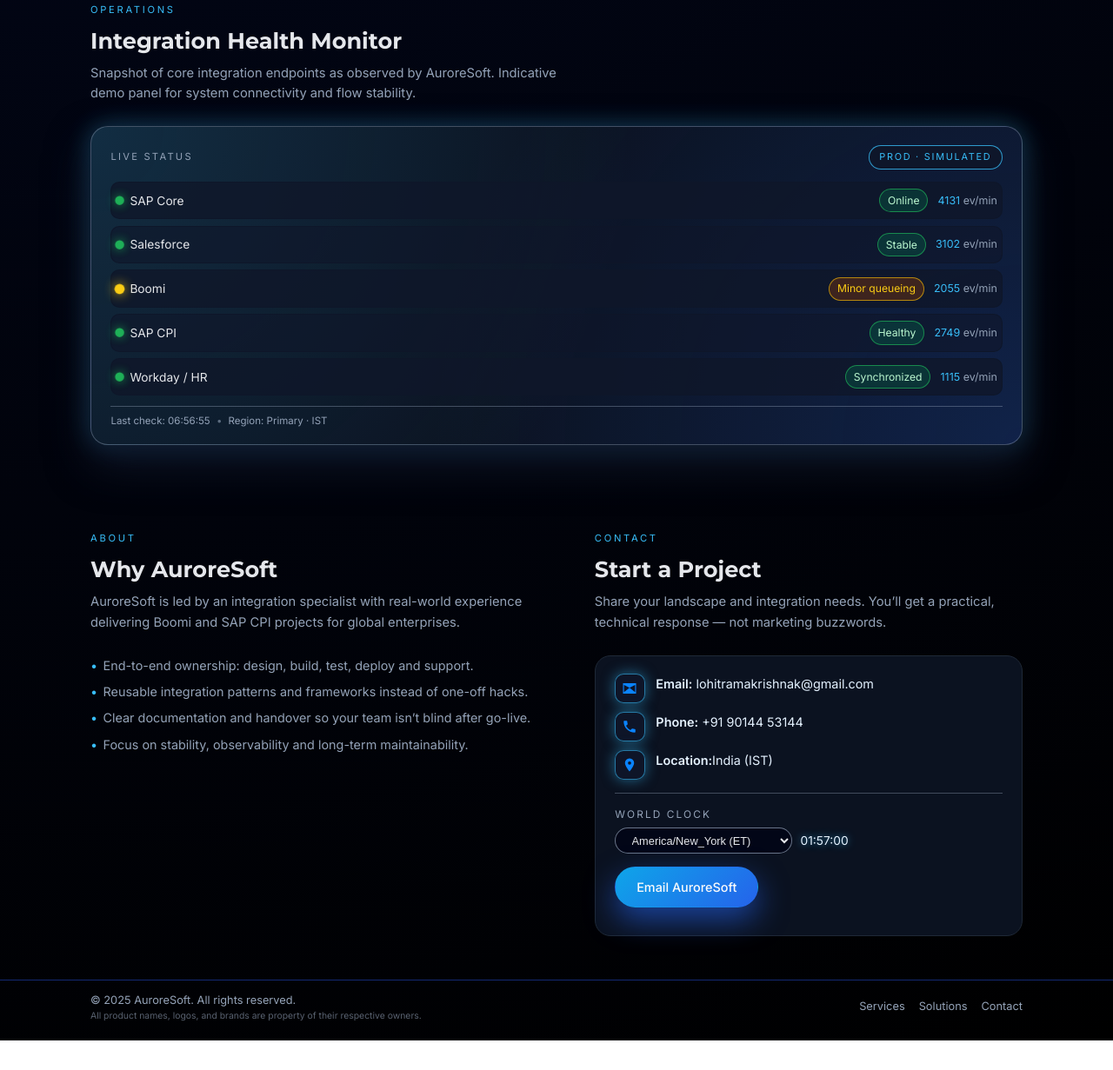
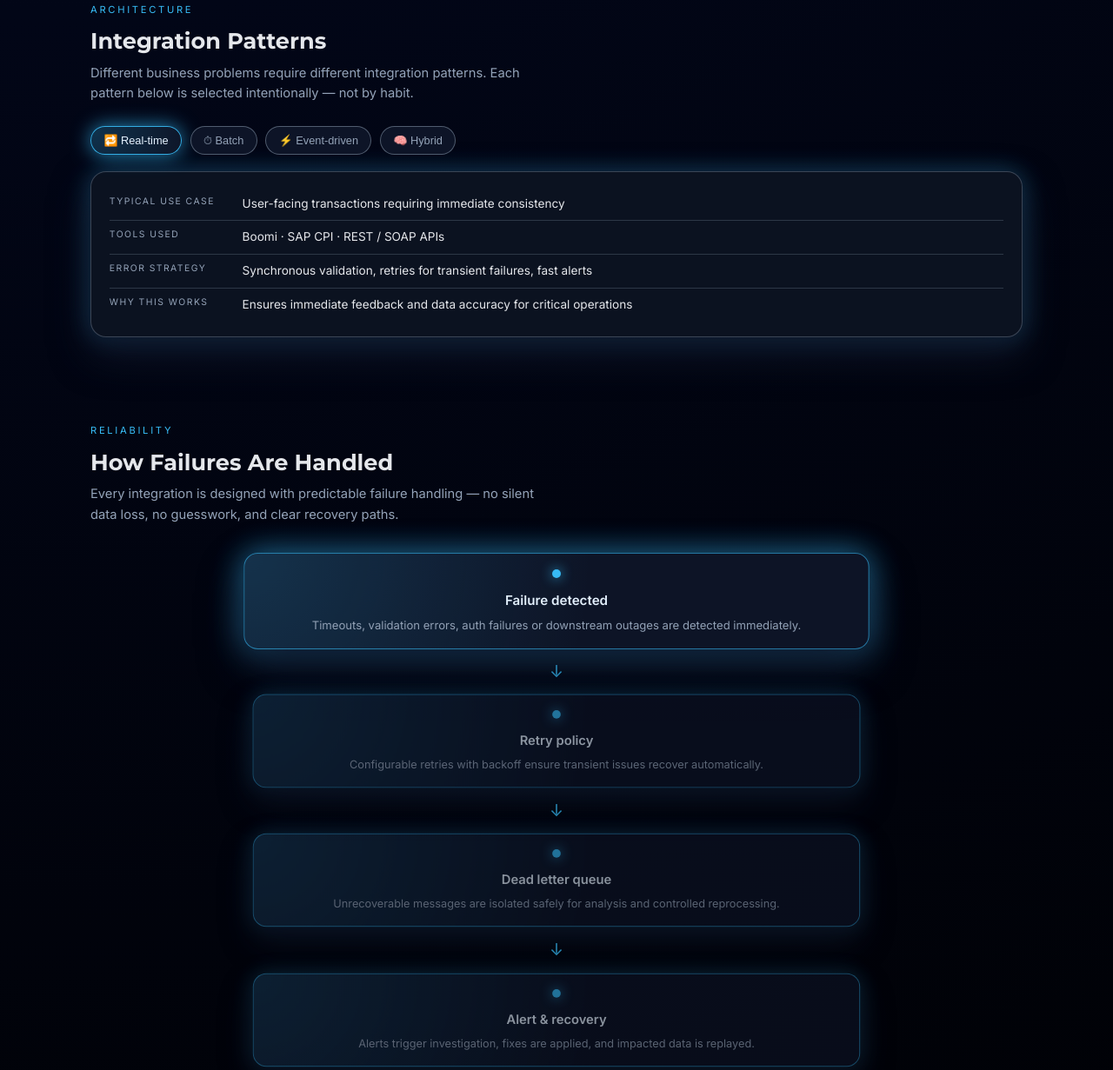
Before and after one commit to LohitramakrishnaK/AuroreSoft, a plain HTML site: page index.html in a window 1280 px wide. Shown: the part 1718-2949 px from the top of the page at 87% size. Before the commit the page ends 2915 px from the top, so only its background shows below. Drawn offline with Linux system fonts and the light colour scheme.

Commit message:
Update ARCHITECTURE AND SOLUTION index.html
Update ARCHITECTURE AND SOLUTION index.html

```diff
--- a/index.html
+++ b/index.html
@@ -849,107 +849,7 @@ html {
     font-size: 0.8rem;
     color: var(--text-main);
 }
-/* ===== Integration Health Monitor Widget ===== */
-
-.health-widget {
-    background: radial-gradient(circle at top left, rgba(56,189,248,0.16), transparent 55%),
-                radial-gradient(circle at bottom right, rgba(37,99,235,0.20), transparent 60%),
-                var(--bg-panel);
-    border-radius: 20px;
-    border: 1px solid rgba(148,163,184,0.4);
-    padding: 1.3rem 1.4rem 1.1rem;
-    box-shadow: 0 22px 50px rgba(15,23,42,0.9),
-                0 0 28px rgba(56,189,248,0.35);
-    font-size: 0.86rem;
-}
-
-.health-header {
-    display: flex;
-    justify-content: space-between;
-    align-items: center;
-    margin-bottom: 0.9rem;
-}
-
-.health-label {
-    text-transform: uppercase;
-    letter-spacing: 0.2em;
-    font-size: 0.7rem;
-    color: var(--text-muted);
-}
-
-.health-env-pill {
-    font-size: 0.68rem;
-    text-transform: uppercase;
-    letter-spacing: 0.16em;
-    padding: 0.25rem 0.7rem;
-    border-radius: 999px;
-    border: 1px solid rgba(56,189,248,0.8);
-    color: var(--primary-soft);
-    background: rgba(15,23,42,0.9);
-}
-
-.health-rows {
-    display: flex;
-    flex-direction: column;
-    gap: 0.45rem;
-    margin-bottom: 0.7rem;
-}
-
-.health-row {
-    display: flex;
-    justify-content: space-between;
-    align-items: center;
-    padding: 0.45rem 0.3rem;
-    border-radius: 10px;
-    background: rgba(15,23,42,0.6);
-    border: 1px solid rgba(15,23,42,0.9);
-}
-
-.health-row:nth-child(odd) {
-    background: rgba(15,23,42,0.8);
-}
-
-.health-system {
-    display: flex;
-    align-items: center;
-    gap: 0.45rem;
-    color: var(--text-main);
-}
-
-.health-meta {
-    display: flex;
-    align-items: center;
-    gap: 0.7rem;
-}
-
-.health-status {
-    font-size: 0.76rem;
-    padding: 0.18rem 0.55rem;
-    border-radius: 999px;
-    border: 1px solid transparent;
-}
-
-.health-status.ok {
-    border-color: rgba(34,197,94,0.6);
-    color: #bbf7d0;
-    background: rgba(6,95,70,0.4);
-}
-
-.health-status.warn {
-    border-color: rgba(234,179,8,0.7);
-    color: #facc15;
-    background: rgba(120,53,15,0.45);
-}
-
-.health-metric {
-    font-family: "Inter", monospace;
-    font-size: 0.78rem;
-    color: var(--text-muted);
-}
-
-.health-events {
-    color: var(--primary-soft);
-}
+/
 
 /* Dots */
 .health-dot {
@@ -1020,6 +920,78 @@ html {
     line-height: 1.1;
     text-align: left;
 }
+/* ===== Failure Handling Widget ===== */
+
+.failure-flow {
+  max-width: 720px;
+  margin: 2rem auto 0;
+  display: flex;
+  flex-direction: column;
+  align-items: center;
+  gap: 0.6rem;
+}
+
+.failure-step {
+  width: 100%;
+  background: radial-gradient(
+      circle at top left,
+      rgba(56,189,248,0.18),
+      transparent 55%
+    ),
+    rgba(15,23,42,0.95);
+  border: 1px solid rgba(56,189,248,0.6);
+  border-radius: 16px;
+  padding: 1rem 1.2rem;
+  text-align: center;
+  box-shadow:
+    0 18px 40px rgba(15,23,42,0.9),
+    0 0 24px rgba(56,189,248,0.35);
+  opacity: 0.6;
+  transform: scale(0.97);
+  transition: all 0.4s ease;
+}
+
+.failure-step h4 {
+  margin-bottom: 0.35rem;
+  font-size: 0.95rem;
+  color: #e5f2ff;
+}
+
+.failure-step p {
+  font-size: 0.82rem;
+  color: var(--text-muted);
+}
+
+.failure-step.active {
+  opacity: 1;
+  transform: scale(1);
+  box-shadow:
+    0 22px 55px rgba(15,23,42,0.95),
+    0 0 36px rgba(56,189,248,0.7);
+}
+
+.step-dot {
+  width: 10px;
+  height: 10px;
+  border-radius: 999px;
+  background: #38bdf8;
+  box-shadow: 0 0 14px rgba(56,189,248,0.9);
+  display: inline-block;
+  margin-bottom: 0.4rem;
+}
+
+.flow-arrow {
+  font-size: 1.2rem;
+  color: var(--primary-soft);
+  opacity: 0.7;
+}
+
+/* Mobile */
+@media (max-width: 640px) {
+  .failure-flow {
+    margin-top: 1.4rem;
+  }
+}
 
 /* Mobile tweak */
 @media (max-width: 640px) {
@@ -1027,6 +999,77 @@ html {
         flex-direction: column;
         align-items: flex-end;
         gap: 0.18rem;
+    }
+}
+/* ===== Integration Patterns Selector ===== */
+
+.pattern-selector {
+  display: flex;
+  flex-wrap: wrap;
+  gap: 0.6rem;
+  margin: 1.4rem 0 1.2rem;
+}
+
+.pattern-pill {
+  background: rgba(15,23,42,0.9);
+  border: 1px solid rgba(148,163,184,0.5);
+  color: var(--text-muted);
+  padding: 0.45rem 0.9rem;
+  border-radius: 999px;
+  font-size: 0.8rem;
+  cursor: pointer;
+  transition: all 0.2s ease;
+}
+
+.pattern-pill:hover {
+  border-color: var(--primary-soft);
+  color: var(--text-main);
+  box-shadow: 0 0 16px rgba(56,189,248,0.4);
+}
+
+.pattern-pill.active {
+  background: radial-gradient(circle at top left,
+      rgba(56,189,248,0.25),
+      rgba(15,23,42,0.95));
+  border-color: rgba(56,189,248,0.9);
+  color: #e5f2ff;
+  box-shadow: 0 0 22px rgba(56,189,248,0.7);
+}
+
+.pattern-panel {
+  background: var(--bg-panel);
+  border: 1px solid rgba(148,163,184,0.35);
+  border-radius: 18px;
+  padding: 1.1rem 1.3rem;
+  box-shadow:
+    0 20px 45px rgba(15,23,42,0.9),
+    0 0 28px rgba(56,189,248,0.35);
+}
+
+.pattern-row {
+  display: grid;
+  grid-template-columns: 140px 1fr;
+  gap: 0.8rem;
+  padding: 0.5rem 0;
+  font-size: 0.85rem;
+}
+
+.pattern-row:not(:last-child) {
+  border-bottom: 1px solid rgba(148,163,184,0.25);
+}
+
+.pattern-label {
+  color: var(--text-muted);
+  text-transform: uppercase;
+  letter-spacing: 0.14em;
+  font-size: 0.65rem;
+}
+
+/* Mobile */
+@media (max-width: 640px) {
+  .pattern-row {
+    grid-template-columns: 1fr;
+    gap: 0.2rem;
   }
 }
 
@@ -1234,89 +1277,93 @@ html {
                 </article>
             </div>
         </div>
+
+<!-- Architecture -->
 </section>
-<section id="health-monitor">
+<section id="integration-patterns">
   <div class="container">
     <div class="section-header">
-            <div class="section-eyebrow">Operations</div>
-            <h2 class="section-title">Integration Health Monitor</h2>
+      <div class="section-eyebrow">Architecture</div>
+      <h2 class="section-title">Integration Patterns</h2>
       <p class="section-desc">
-                Snapshot of core integration endpoints as observed by AuroreSoft.
-                Indicative demo panel for system connectivity and flow stability.
+        Different business problems require different integration patterns.
+        Each pattern below is selected intentionally — not by habit.
       </p>
     </div>
 
-        <div class="health-widget">
-            <div class="health-header">
-                <span class="health-label">Live status</span>
-                <span class="health-env-pill">PROD · SIMULATED</span>
-            </div>
-
-            <div class="health-rows">
-                <div class="health-row">
-                    <div class="health-system">
-                        <span class="health-dot health-dot-ok"></span>
-                        SAP Core
-                    </div>
-                    <div class="health-meta">
-                        <span class="health-status ok">Online</span>
-                        <span class="health-metric"><span class="health-events" data-base="4200">0</span> ev/min</span>
-                    </div>
-                </div>
-
-                <div class="health-row">
-                    <div class="health-system">
-                        <span class="health-dot health-dot-ok"></span>
-                        Salesforce
-                    </div>
-                    <div class="health-meta">
-                        <span class="health-status ok">Stable</span>
-                        <span class="health-metric"><span class="health-events" data-base="3100">0</span> ev/min</span>
-                    </div>
-                </div>
-
-                <div class="health-row">
-                    <div class="health-system">
-                        <span class="health-dot health-dot-warn"></span>
-                         Boomi
-                    </div>
-                    <div class="health-meta">
-                        <span class="health-status warn">Minor queueing</span>
-                        <span class="health-metric"><span class="health-events" data-base="1980">0</span> ev/min</span>
-                    </div>
-                </div>
-
-                <div class="health-row">
-                    <div class="health-system">
-                        <span class="health-dot health-dot-ok"></span>
-                        SAP CPI
-                    </div>
-                    <div class="health-meta">
-                        <span class="health-status ok">Healthy</span>
-                        <span class="health-metric"><span class="health-events" data-base="2650">0</span> ev/min</span>
-                    </div>
-                </div>
-
-                <div class="health-row">
-                    <div class="health-system">
-                        <span class="health-dot health-dot-ok"></span>
-                        Workday / HR
-                    </div>
-                    <div class="health-meta">
-                        <span class="health-status ok">Synchronized</span>
-                        <span class="health-metric"><span class="health-events" data-base="1150">0</span> ev/min</span>
-                    </div>
-                </div>
-            </div>
-
-            <div class="health-footer">
-                <span id="healthLastCheck">Last check: --:--:--</span>
-                <span class="health-footer-sep">•</span>
-                <span>Region: Primary · IST</span>
+    <div class="pattern-selector">
+      <button class="pattern-pill active" data-pattern="realtime">🔁 Real-time</button>
+      <button class="pattern-pill" data-pattern="batch">⏱ Batch</button>
+      <button class="pattern-pill" data-pattern="event">⚡ Event-driven</button>
+      <button class="pattern-pill" data-pattern="hybrid">🧠 Hybrid</button>
+    </div>
+
+    <div class="pattern-panel">
+      <div class="pattern-row">
+        <span class="pattern-label">Typical use case</span>
+        <span id="patternUse"></span>
+      </div>
+      <div class="pattern-row">
+        <span class="pattern-label">Tools used</span>
+        <span id="patternTools"></span>
+      </div>
+      <div class="pattern-row">
+        <span class="pattern-label">Error strategy</span>
+        <span id="patternError"></span>
+      </div>
+      <div class="pattern-row">
+        <span class="pattern-label">Why this works</span>
+        <span id="patternWhy"></span>
       </div>
     </div>
   </div>
 </section>
+<!-- Failure-strategy -->
+<section id="failure-strategy">
+  <div class="container">
+    <div class="section-header">
+      <div class="section-eyebrow">Reliability</div>
+      <h2 class="section-title">How Failures Are Handled</h2>
+      <p class="section-desc">
+        Every integration is designed with predictable failure handling — no silent data loss,
+        no guesswork, and clear recovery paths.
+      </p>
+    </div>
+
+    <div class="failure-flow">
+      <div class="failure-step active">
+        <span class="step-dot"></span>
+        <h4>Failure detected</h4>
+        <p>Timeouts, validation errors, auth failures or downstream outages are detected immediately.</p>
+      </div>
+
+      <div class="flow-arrow">↓</div>
+
+      <div class="failure-step">
+        <span class="step-dot"></span>
+        <h4>Retry policy</h4>
+        <p>Configurable retries with backoff ensure transient issues recover automatically.</p>
+      </div>
+
+      <div class="flow-arrow">↓</div>
+
+      <div class="failure-step">
+        <span class="step-dot"></span>
+        <h4>Dead letter queue</h4>
+        <p>Unrecoverable messages are isolated safely for analysis and controlled reprocessing.</p>
+      </div>
+
+      <div class="flow-arrow">↓</div>
+
+      <div class="failure-step">
+        <span class="step-dot"></span>
+        <h4>Alert & recovery</h4>
+        <p>Alerts trigger investigation, fixes are applied, and impacted data is replayed.</p>
+      </div>
+    </div>
+  </div>
+</section>
+
 
     <!-- ABOUT + CONTACT -->
     <section id="about">
@@ -1690,48 +1737,73 @@ html {
     const metricsBlock = document.querySelector(".hero-metrics");
     if (metricsBlock) observer.observe(metricsBlock);
 })();
-// ===== Integration Health Monitor animation =====
+
 (function () {
-    const lastCheckEl = document.getElementById("healthLastCheck");
-    const eventEls = document.querySelectorAll(".health-events");
-    if (!lastCheckEl || !eventEls.length) return;
-
-    function updateLastCheck() {
-        // If you already have getTimeInZone(), reuse it.
-        // Otherwise use local time:
-        const now = new Date();
-        const t = now.toLocaleTimeString("en-GB", {
-            hour: "2-digit",
-            minute: "2-digit",
-            second: "2-digit"
-        });
-        lastCheckEl.textContent = "Last check: " + t;
-    }
-
-    function randomAround(base, spread) {
-        const delta = (Math.random() - 0.5) * spread;
-        return Math.max(0, Math.round(base + delta));
-    }
-
-    function updateEventRates() {
-        eventEls.forEach(el => {
-            const base = parseInt(el.dataset.base || "1000", 10);
-            const value = randomAround(base, base * 0.08); // ±8%
-            el.textContent = value.toString();
-        });
-    }
-
-    // Initial paint
-    updateLastCheck();
-    updateEventRates();
-
-    // Update every ~7 seconds to look like periodic polling
-    setInterval(() => {
-        updateLastCheck();
-        updateEventRates();
-    }, 7000);
+  const steps = document.querySelectorAll(".failure-step");
+  if (!steps.length) return;
+
+  let index = 0;
+
+  function activateStep() {
+    steps.forEach(s => s.classList.remove("active"));
+    steps[index].classList.add("active");
+    index = (index + 1) % steps.length;
+  }
+
+  activateStep();
+  setInterval(activateStep, 1000);
 })();
-
+(function () {
+  const data = {
+    realtime: {
+      use: "User-facing transactions requiring immediate consistency",
+      tools: "Boomi · SAP CPI · REST / SOAP APIs",
+      error: "Synchronous validation, retries for transient failures, fast alerts",
+      why: "Ensures immediate feedback and data accuracy for critical operations"
+    },
+    batch: {
+      use: "Large data volumes processed on schedules",
+      tools: "Boomi · SAP CPI · SFTP · Flat files",
+      error: "Checkpointing, resumable batches, dead letter handling",
+      why: "Efficient, cost-effective and resilient for non-real-time needs"
+    },
+    event: {
+      use: "Asynchronous reactions to business events",
+      tools: "Boomi Events · SAP CPI · Webhooks",
+      error: "Guaranteed delivery, idempotency, replay support",
+      why: "Decouples systems and scales naturally with business growth"
+    },
+    hybrid: {
+      use: "Mixed landscapes with real-time + batch dependencies",
+      tools: "Boomi · SAP CPI · APIs · Messaging",
+      error: "Layered retries, DLQ isolation, centralized monitoring",
+      why: "Balances speed, reliability and operational control"
+    }
+  };
+
+  const pills = document.querySelectorAll(".pattern-pill");
+  const useEl = document.getElementById("patternUse");
+  const toolsEl = document.getElementById("patternTools");
+  const errorEl = document.getElementById("patternError");
+  const whyEl = document.getElementById("patternWhy");
+
+  function select(pattern) {
+    pills.forEach(p => p.classList.remove("active"));
+    document.querySelector(`[data-pattern="${pattern}"]`).classList.add("active");
+
+    const d = data[pattern];
+    useEl.textContent = d.use;
+    toolsEl.textContent = d.tools;
+    errorEl.textContent = d.error;
+    whyEl.textContent = d.why;
+  }
+
+  pills.forEach(p =>
+    p.addEventListener("click", () => select(p.dataset.pattern))
+  );
+
+  select("realtime"); // default
+})();
 </script>
 
 </body>
```
Lines whose indentation alone changed are shown as unchanged.
